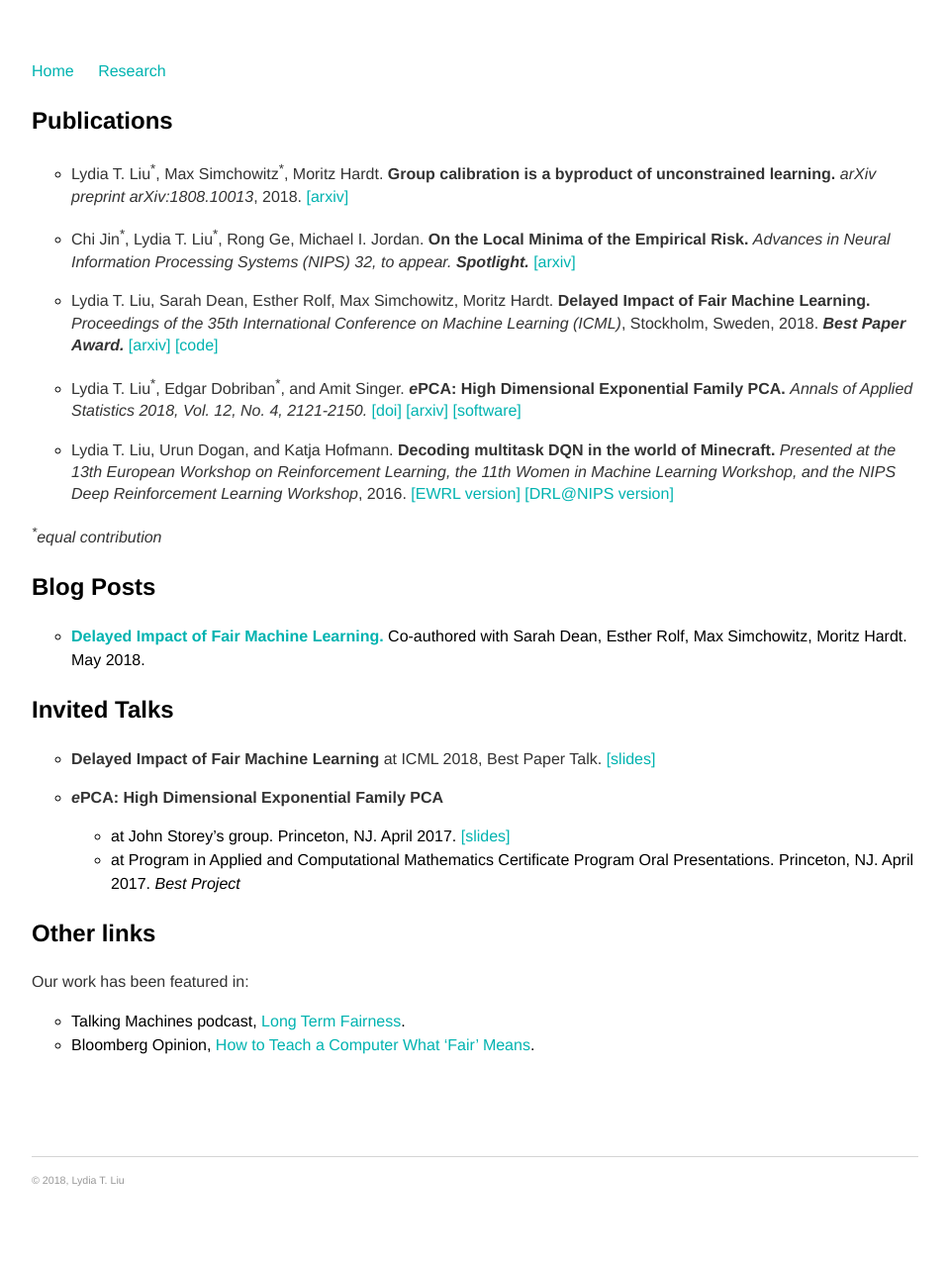
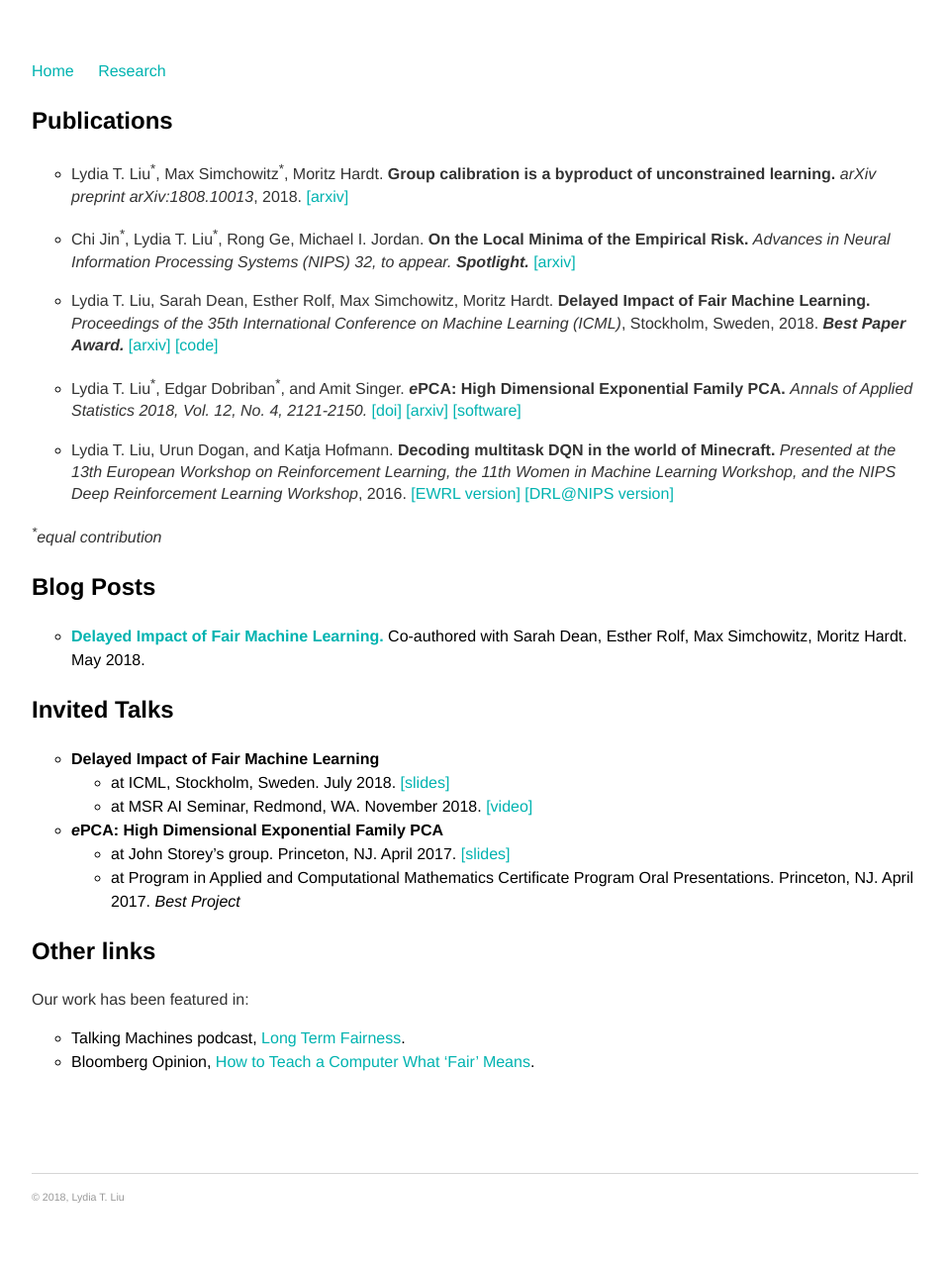
Before and after one commit to serenalwang/serenalwang.github.io, a Jekyll site: the page built from projects.md, in a window 1280 px wide. Shown: the whole page at 99% size, without its empty margins (160-1119 px from the left). Built offline with Jekyll 4.4.1, drawn with Linux system fonts in a browser that asks for light colours.

Commit message:
Update projects.md

```diff
--- a/projects.md
+++ b/projects.md
@@ -23,7 +23,9 @@ title: Research
 
 ### Invited Talks
 
-* **Delayed Impact of Fair Machine Learning** at ICML 2018, Best Paper Talk. [[slides]](/assets/icml_talk_2018.pdf)
+* **Delayed Impact of Fair Machine Learning**
+  * at ICML, Stockholm, Sweden. July 2018. [[slides]](/assets/icml_talk_2018.pdf)
+  * at MSR AI Seminar, Redmond, WA. November 2018. [[video]](https://youtu.be/8cDVtXjvq9s)
 
 * ***e*****PCA: High Dimensional Exponential Family PCA**
   * at John Storey's group. Princeton, NJ. April 2017. [[slides]](/assets/epca_talk_apr20.pdf)
```
